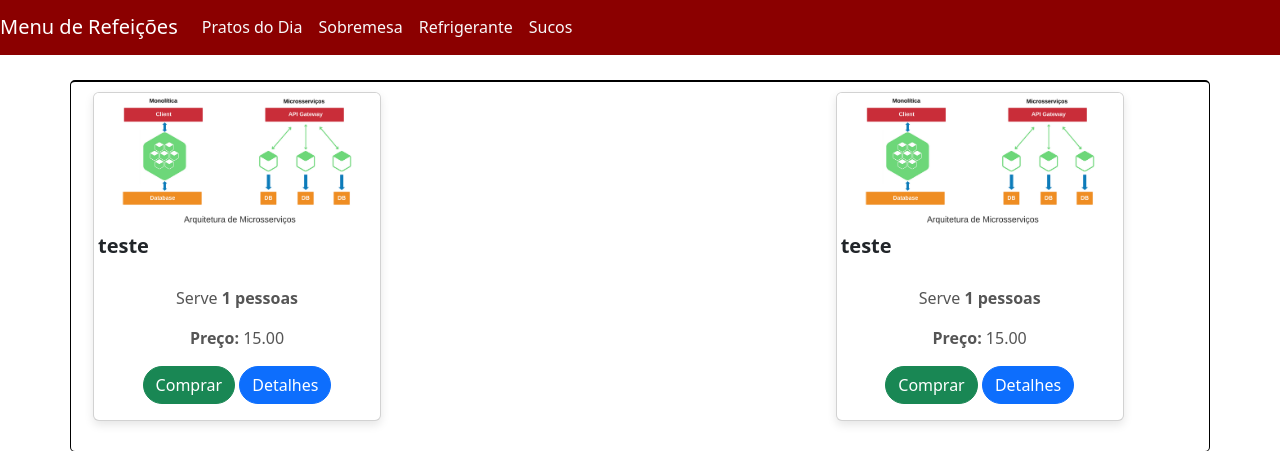
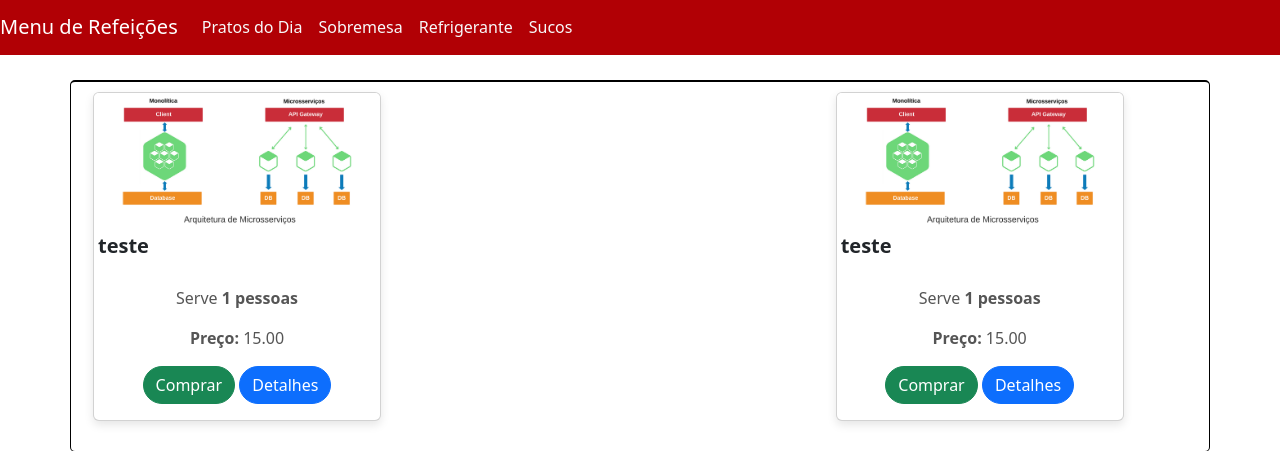
Before and after one commit to socha2004/rjRefeicoes, a PHP site: page /rjRefeicoes/ in a window 1280 px wide. Shown: the part 207-658 px from the top of the page. Run offline with PHP 8.4, Linux system fonts and the light colour scheme; data comes from the database, SQL or seed files in the repository; some libraries are stand-ins or nearby versions.

Commit message:
alteraração cor navbar

```diff
--- a/index.php
+++ b/index.php
@@ -1,6 +1,4 @@
 <?php
-session_start();
-
 
 ?>
 
@@ -176,7 +174,7 @@ session_start();
             </div>
         </div>
 
-        <nav class="navbar navbar-expand-lg navbar-dark" style="background-color: #8b0000;">
+        <nav class="navbar navbar-expand-lg navbar-dark" style="background-color: #B10005;">
     <a class="navbar-brand" href="#">Menu de Refeições</a>
     <button class="navbar-toggler" type="button" data-bs-toggle="collapse" data-bs-target="#navbarNavAltMarkup" aria-controls="navbarNavAltMarkup" aria-expanded="false" aria-label="Toggle navigation">
         <span class="navbar-toggler-icon"></span>
```
